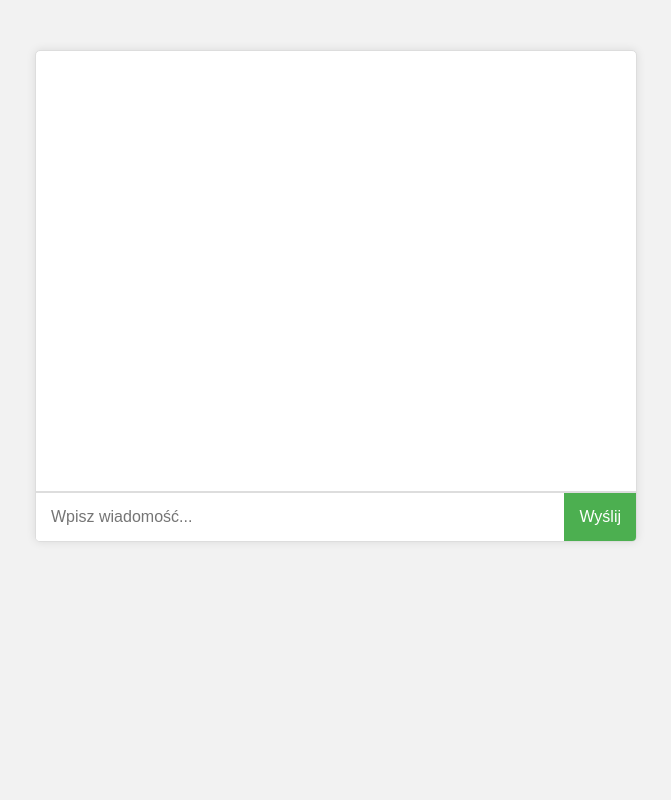
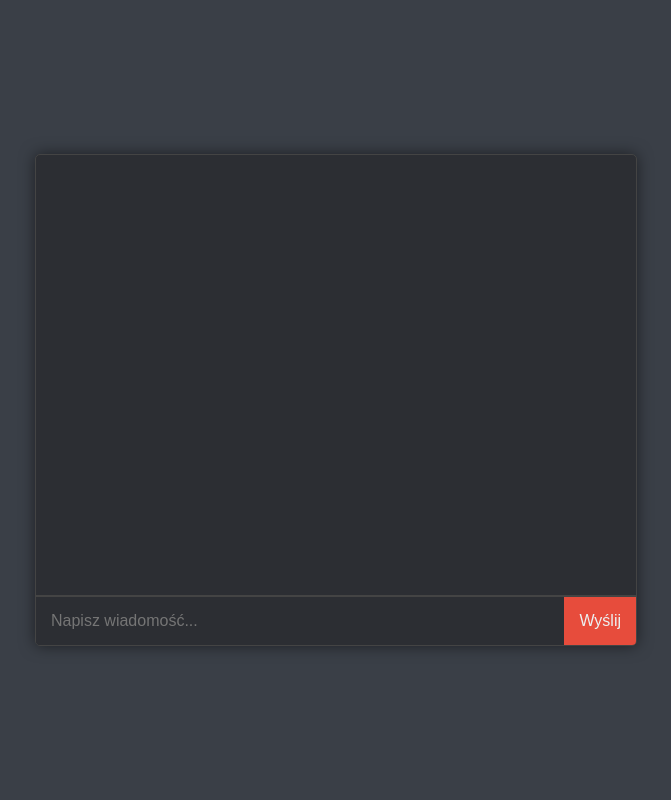
Before and after one commit to Kamil0171/ChatBot, a Flask app: page / in a window 1280 px wide. Shown: the whole page, without its empty margins (304-975 px from the left). Run offline with Flask 3, Linux system fonts and the light colour scheme.

Commit message:
Add files via upload

```diff
--- a/static/style.css
+++ b/static/style.css
@@ -1,27 +1,30 @@
-body {
-    font-family: Arial, sans-serif;
-    background-color: #f2f2f2;
+html, body {
+    height: 100%;
     margin: 0;
     padding: 0;
 }
-
+body {
+    display: flex;
+    justify-content: center;
+    align-items: center;
+    font-family: Arial, sans-serif;
+    background-color: #3a3f47;
+}
 .chat-container {
-    max-width: 600px;
-    margin: 50px auto;
-    background-color: #fff;
-    border: 1px solid #ddd;
+    width: 600px;
+    background-color: #2c2e33;
+    border: 1px solid #444;
     border-radius: 5px;
     overflow: hidden;
-    box-shadow: 0 0 10px rgba(0,0,0,0.1);
+    box-shadow: 0 0 15px rgba(0, 0, 0, 0.5);
+    color: #ecf0f1;
 }
-
 .chat-window {
     height: 400px;
     overflow-y: auto;
     padding: 20px;
-    border-bottom: 1px solid #ddd;
+    border-bottom: 1px solid #444;
 }
-
 .message {
     margin-bottom: 15px;
     max-width: 80%;
@@ -29,35 +32,37 @@ body {
     border-radius: 5px;
     clear: both;
 }
-
 .bot-message {
-    background-color: #e1ffc7;
+    background-color: #576675;
     float: left;
 }
-
 .user-message {
-    background-color: #c7eaff;
+    background-color: #4a90e2;
     float: right;
 }
-
 #chat-form {
     display: flex;
+    border-top: 1px solid #444;
 }
-
 #message-input {
     flex: 1;
     padding: 15px;
     border: none;
-    border-top: 1px solid #ddd;
     font-size: 16px;
+    background-color: #2c2e33;
+    color: #ecf0f1;
 }
-
+#message-input:focus {
+    outline: none;
+}
 #chat-form button {
     padding: 15px;
     border: none;
-    border-top: 1px solid #ddd;
-    background-color: #4CAF50;
-    color: white;
+    background-color: #e74c3c;
+    color: #ecf0f1;
     font-size: 16px;
     cursor: pointer;
 }
+#chat-form button:hover {
+    background-color: #c0392b;
+}
--- a/templates/index.html
+++ b/templates/index.html
@@ -9,23 +9,19 @@
     <div class="chat-container">
         <div id="chat-window" class="chat-window"></div>
         <form id="chat-form">
-            <input type="text" id="message-input" placeholder="Wpisz wiadomość..." autocomplete="off" required>
+            <input type="text" id="message-input" placeholder="Napisz wiadomość..." autocomplete="off" required>
             <button type="submit">Wyślij</button>
         </form>
     </div>
-
     <script>
         const form = document.getElementById('chat-form');
         const messageInput = document.getElementById('message-input');
         const chatWindow = document.getElementById('chat-window');
-
         form.addEventListener('submit', function(event) {
             event.preventDefault();
             const message = messageInput.value.trim();
             if(message === "") return;
-
             addMessage("Ty", message);
-
             fetch('/chat', {
                 method: 'POST',
                 headers: {
@@ -42,18 +38,14 @@
             });
             messageInput.value = '';
         });
-
         function addMessage(sender, message) {
             const messageElement = document.createElement('div');
             messageElement.classList.add('message');
-
-            // W zależności od nadawcy dodajemy odpowiednią klasę CSS
             if (sender === "Ty") {
                 messageElement.classList.add('user-message');
             } else {
                 messageElement.classList.add('bot-message');
             }
-
             messageElement.innerHTML = `<strong>${sender}:</strong> ${message}`;
             chatWindow.appendChild(messageElement);
             chatWindow.scrollTop = chatWindow.scrollHeight;
```
